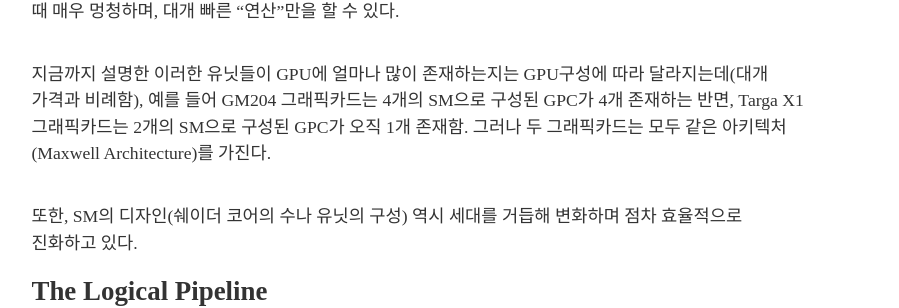
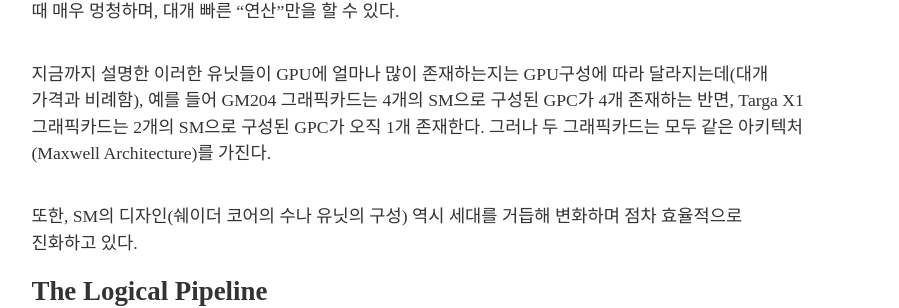
Before and after one commit to Hamsik2rang/Hamsik2rang.github.io, a Jekyll site: the page built from _posts/2022-09-28-Life-of-a-triangle.md, in a window 1280 px wide and 900 px high, scrolled down 2623 px. Shown: the part 196-504 px from the top of the window, without its empty margins (220-1119 px from the left). Built offline with Jekyll 4.4.1, drawn with Linux system fonts in a browser that asks for light colours; nearby versions of some CDN libraries; some web fonts are replaced; comment, search, counter and statistics services are not loaded.

Commit message:
오타 수정

```diff
--- a/_posts/2022-09-28-Life-of-a-triangle.md
+++ b/_posts/2022-09-28-Life-of-a-triangle.md
@@ -47,7 +47,7 @@ Fermi는 이와 같은 완전 병렬 연산을 위해 **Giga Thread Engine**을
 
 <br>
 
-지금까지 설명한 이러한 유닛들이 GPU에 얼마나 많이 존재하는지는 GPU구성에 따라 달라지는데(대개 가격과 비례함), 예를 들어 GM204 그래픽카드는 4개의 SM으로 구성된 GPC가 4개 존재하는 반면, Targa X1 그래픽카드는 2개의 SM으로 구성된 GPC가 오직 1개 존재함. 그러나 두 그래픽카드는 모두 같은 아키텍처(Maxwell Architecture)를 가진다.
+지금까지 설명한 이러한 유닛들이 GPU에 얼마나 많이 존재하는지는 GPU구성에 따라 달라지는데(대개 가격과 비례함), 예를 들어 GM204 그래픽카드는 4개의 SM으로 구성된 GPC가 4개 존재하는 반면, Targa X1 그래픽카드는 2개의 SM으로 구성된 GPC가 오직 1개 존재한다. 그러나 두 그래픽카드는 모두 같은 아키텍처(Maxwell Architecture)를 가진다.
 
 <br>
 
```
